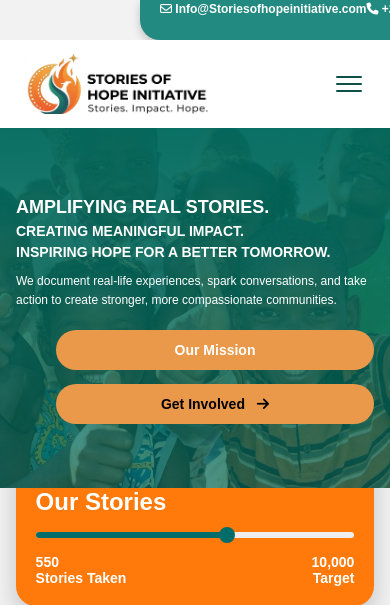
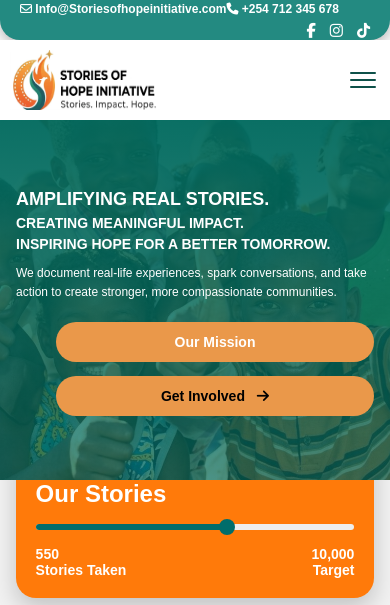
Before and after one commit to cyganouko/Storiesofhope2, a Django app: page / in a window 390 px wide; the page is wider, and only the part inside the window is pictured. Shown: the top 605 px of that part. Run offline with Django 5.2, Linux system fonts and the light colour scheme.

Commit message:
updated website responsiveness

```diff
--- a/templates/index.html
+++ b/templates/index.html
@@ -389,6 +389,16 @@ body {
   .button-container { flex-direction: column; }
   .btn { width: 100%; text-align: center; }
 }
+
+@media (max-width: 768px) {
+  .topbar { margin-left: 0 !important; width: 100% !important; }
+  .stories { margin-left: 0 !important; width: 150px !important; }
+  .nav-links { gap: 10px !important; }
+  .navbar { padding: 10px !important; }
+  .banner-text { margin-left: 0 !important; position: static !important; }
+  .play-button { right: 5% !important; margin-top: 20px !important; }
+  .topbar-contacts a i { margin-left: 0 !important; }
+}
 </style>
 </head>
 
```
